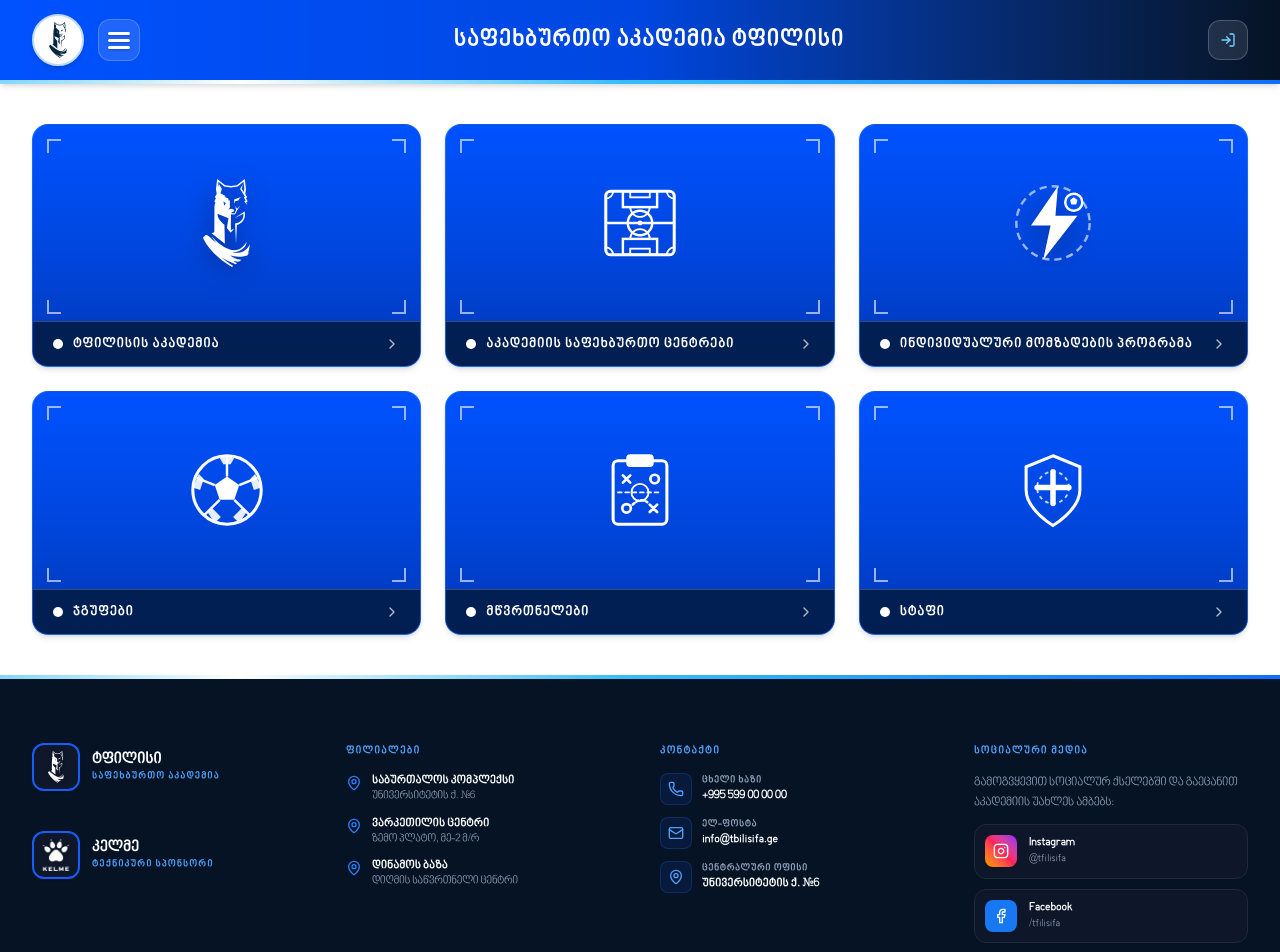
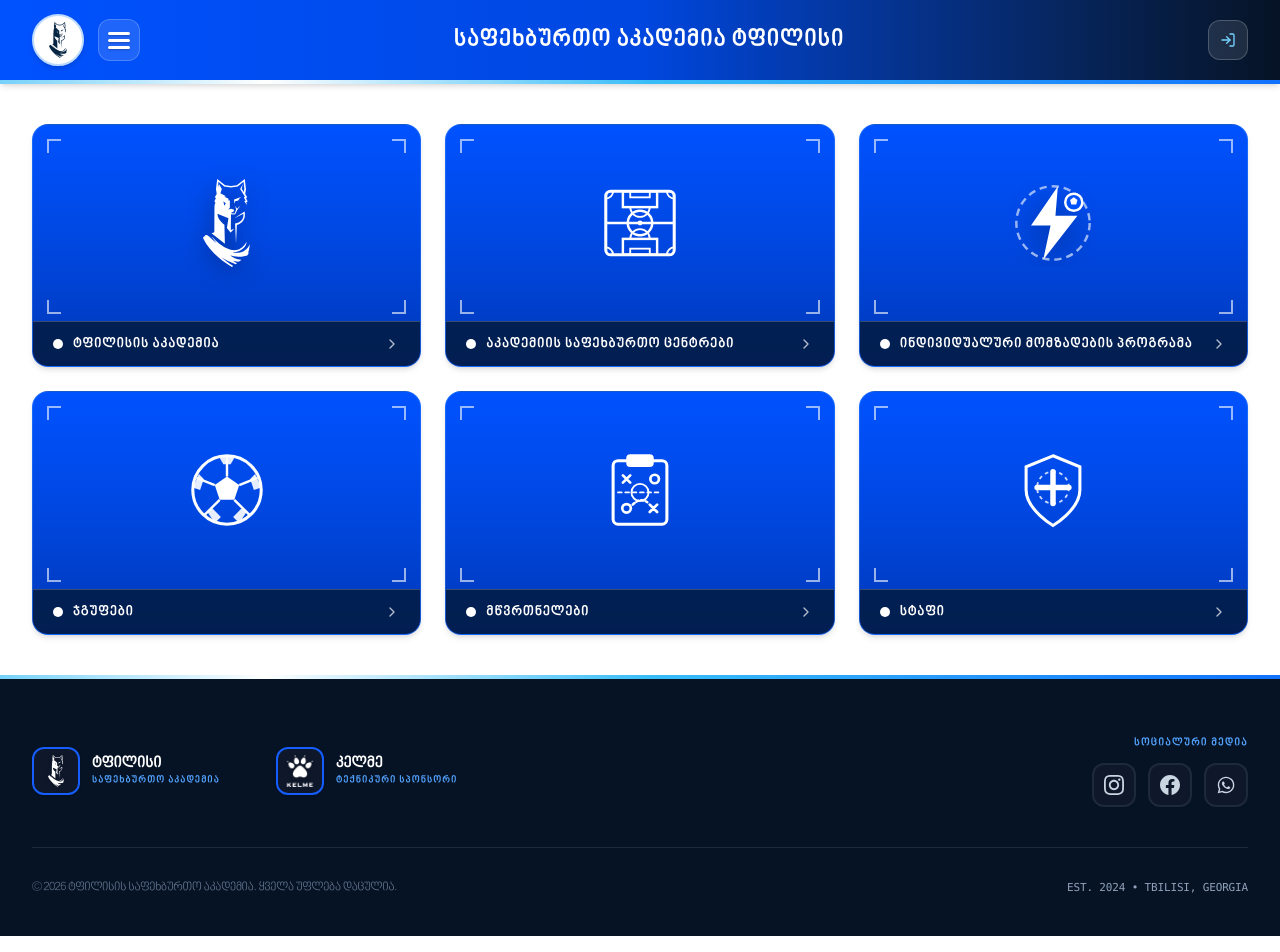
Before and after one commit to Boku7-glitch/tfilisi-football-academy, a Next.js app: page / in a window 1280 px wide. Shown: the top 952 px of the page. Built offline with nearby package versions, Linux system fonts and the light colour scheme.

Commit message:
feat: finalize footer with minimalist layout, remove branches & contacts, add WhatsApp, clean social icons

```diff
--- a/src/components/Footer.tsx
+++ b/src/components/Footer.tsx
@@ -1,11 +1,10 @@
 'use client';
 
 import React from 'react';
-import { Phone, Mail, MapPin } from 'lucide-react';
 import { useLanguage } from '../context/LanguageContext';
 
 export default function Footer() {
-  const { language, t } = useLanguage();
+  const { t } = useLanguage();
 
   return (
     <footer className="bg-[#061325] text-white relative">
@@ -13,11 +12,13 @@ export default function Footer() {
       {/* Blue & White Club Trim Bar */}
       <div className="club-trim-bar h-1 w-full relative z-10" />
 
-      <div className="max-w-7xl mx-auto px-4 sm:px-6 lg:px-8 pt-12 sm:pt-16 pb-8 sm:pb-12 relative z-10">
-        <div className="grid grid-cols-1 md:grid-cols-2 lg:grid-cols-4 gap-8 sm:gap-10 pb-8 sm:pb-10 border-b border-slate-800">
+      <div className="max-w-7xl mx-auto px-4 sm:px-6 lg:px-8 pt-10 sm:pt-14 pb-8 sm:pb-10 relative z-10">
+        <div className="flex flex-col lg:flex-row lg:items-center justify-between gap-8 pb-8 sm:pb-10 border-b border-slate-800">
 
-          {/* Col 1: Club Brand & Technical Partner (Kelme) */}
-          <div className="space-y-8 sm:space-y-10">
+          {/* Brand & Technical Partner */}
+          <div className="flex flex-col sm:flex-row sm:items-center gap-6 sm:gap-10 md:gap-14">
+
+            {/* Tfilisi Football Academy */}
             <div className="flex items-center gap-3">
               <div className="w-12 h-12 rounded-xl bg-slate-900 flex items-center justify-center p-1.5 border-2 border-blue-600 shadow-sm shrink-0">
                 <img
@@ -54,118 +55,58 @@ export default function Footer() {
                 </div>
               </div>
             </div>
+
           </div>
 
-          {/* Col 2: Branches (ფილიალები - moved into former navigation spot) */}
-          <div>
-            <h4 className="text-[11px] font-black uppercase tracking-widest text-blue-400 mb-3.5">
-              {t.footer.branchesTitle}
-            </h4>
-            <ul className="space-y-3 text-xs text-slate-300 font-medium">
-              <li className="flex items-start gap-2.5">
-                <MapPin className="w-4 h-4 text-blue-500 shrink-0 mt-0.5" />
-                <div>
-                  <div className="font-bold text-white text-xs">{t.navbar.saburtaloName}</div>
-                  <div className="text-[11px] text-slate-400">{t.navbar.saburtaloAddr}</div>
-                </div>
-              </li>
-              <li className="flex items-start gap-2.5">
-                <MapPin className="w-4 h-4 text-blue-500 shrink-0 mt-0.5" />
-                <div>
-                  <div className="font-bold text-white text-xs">{t.navbar.varketiliName}</div>
-                  <div className="text-[11px] text-slate-400">{t.navbar.varketiliAddr}</div>
-                </div>
-              </li>
-              <li className="flex items-start gap-2.5">
-                <MapPin className="w-4 h-4 text-blue-500 shrink-0 mt-0.5" />
-                <div>
-                  <div className="font-bold text-white text-xs">{t.navbar.dinamoName}</div>
-                  <div className="text-[11px] text-slate-400">{t.navbar.dinamoAddr}</div>
-                </div>
-              </li>
-            </ul>
-          </div>
+          {/* Social Media Links (Pure icon buttons, no text labels, with WhatsApp) */}
+          <div className="flex flex-col items-start lg:items-end gap-3">
+            <div className="text-[11px] font-black uppercase tracking-widest text-blue-400">
+              სოციალური მედია
+            </div>
+            <div className="flex items-center gap-3">
 
-          {/* Col 3: Contacts (კონტაქტი - moved into former branches spot) */}
-          <div>
-            <h4 className="text-[11px] font-black uppercase tracking-widest text-blue-400 mb-3.5">
-              {t.footer.contactTitle}
-            </h4>
-            <ul className="space-y-3 text-xs text-slate-300 font-medium">
-              <li className="flex items-center gap-2.5">
-                <div className="w-8 h-8 rounded-lg bg-blue-600/10 border border-blue-500/20 flex items-center justify-center shrink-0">
-                  <Phone className="w-4 h-4 text-blue-400" />
-                </div>
-                <div>
-                  <div className="text-[10px] text-slate-400 font-bold uppercase tracking-wider">ცხელი ხაზი</div>
-                  <a href="tel:+995599000000" className="font-bold text-white hover:text-blue-400 transition-colors">+995 599 00 00 00</a>
-                </div>
-              </li>
-              <li className="flex items-center gap-2.5">
-                <div className="w-8 h-8 rounded-lg bg-blue-600/10 border border-blue-500/20 flex items-center justify-center shrink-0">
-                  <Mail className="w-4 h-4 text-blue-400" />
-                </div>
-                <div>
-                  <div className="text-[10px] text-slate-400 font-bold uppercase tracking-wider">ელ-ფოსტა</div>
-                  <a href="mailto:info@tbilisifa.ge" className="font-bold text-white hover:text-blue-400 transition-colors">info@tbilisifa.ge</a>
-                </div>
-              </li>
-              <li className="flex items-center gap-2.5">
-                <div className="w-8 h-8 rounded-lg bg-blue-600/10 border border-blue-500/20 flex items-center justify-center shrink-0">
-                  <MapPin className="w-4 h-4 text-blue-400" />
-                </div>
-                <div>
-                  <div className="text-[10px] text-slate-400 font-bold uppercase tracking-wider">ცენტრალური ოფისი</div>
-                  <span className="font-bold text-white">უნივერსიტეტის ქ. #6</span>
-                </div>
-              </li>
-            </ul>
-          </div>
-
-          {/* Col 4: Social Media (სოციალური მედია - placed at the very end) */}
-          <div>
-            <h4 className="text-[11px] font-black uppercase tracking-widest text-blue-400 mb-3.5">
-              სოციალური მედია
-            </h4>
-            <p className="text-xs text-slate-400 leading-relaxed mb-3">
-              გამოგვყევით სოციალურ ქსელებში და გაეცანით აკადემიის უახლეს ამბებს:
-            </p>
-            <div className="space-y-2.5">
+              {/* Instagram */}
               <a
                 href="https://www.instagram.com"
                 target="_blank"
                 rel="noopener noreferrer"
-                className="flex items-center gap-3 p-2.5 rounded-xl bg-slate-900/90 hover:bg-slate-800 border border-slate-800 hover:border-pink-500/40 text-slate-300 hover:text-white transition-all group shadow-2xs"
+                className="w-11 h-11 rounded-xl bg-slate-900 hover:bg-pink-500/10 border-2 border-slate-800 hover:border-pink-500/60 flex items-center justify-center text-slate-300 hover:text-pink-400 transition-all shadow-xs hover:scale-105 active:scale-95 group"
+                title="Instagram"
+                aria-label="Instagram"
               >
-                <div className="w-8 h-8 rounded-lg bg-gradient-to-tr from-amber-500 via-rose-500 to-purple-600 text-white flex items-center justify-center shrink-0 shadow-xs group-hover:scale-105 transition-transform">
-                  <svg className="w-4 h-4" viewBox="0 0 24 24" fill="none" stroke="currentColor" strokeWidth="2" strokeLinecap="round" strokeLinejoin="round">
-                    <rect width="20" height="20" x="2" y="2" rx="5" ry="5" />
-                    <path d="M16 11.37A4 4 0 1 1 12.63 8 4 4 0 0 1 16 11.37z" />
-                    <line x1="17.5" x2="17.51" y1="6.5" y2="6.5" />
-                  </svg>
-                </div>
-                <div>
-                  <div className="text-xs font-black text-white group-hover:text-pink-400 transition-colors">Instagram</div>
-                  <div className="text-[11px] text-slate-400">@tfilisifa</div>
-                </div>
+                <svg className="w-5 h-5 fill-current transition-transform" viewBox="0 0 24 24">
+                  <path d="M12 2.163c3.204 0 3.584.012 4.85.07 3.252.148 4.771 1.691 4.919 4.919.058 1.265.069 1.645.069 4.849 0 3.205-.012 3.584-.069 4.849-.149 3.225-1.664 4.771-4.919 4.919-1.266.058-1.644.07-4.85.07-3.204 0-3.584-.012-4.849-.07-3.26-.149-4.771-1.699-4.919-4.92-.058-1.265-.07-1.644-.07-4.849 0-3.204.013-3.583.07-4.849.149-3.227 1.664-4.771 4.919-4.919 1.266-.057 1.645-.069 4.849-.069zm0-2.163c-3.259 0-3.667.014-4.947.072-4.358.2-6.78 2.618-6.98 6.98-.059 1.281-.073 1.689-.073 4.948 0 3.259.014 3.668.072 4.948.2 4.358 2.618 6.78 6.98 6.98 1.281.058 1.689.072 4.948.072 3.259 0 3.668-.014 4.948-.072 4.354-.2 6.782-2.618 6.979-6.98.059-1.28.073-1.689.073-4.948 0-3.259-.014-3.667-.072-4.947-.196-4.354-2.617-6.78-6.979-6.98-1.281-.059-1.69-.073-4.949-.073zm0 5.838c-3.403 0-6.162 2.759-6.162 6.162s2.759 6.163 6.162 6.163 6.162-2.759 6.162-6.163c0-3.403-2.759-6.162-6.162-6.162zm0 10.162c-2.209 0-4-1.79-4-4 0-2.209 1.791-4 4-4s4 1.791 4 4c0 2.21-1.791 4-4 4zm6.406-11.845c-.796 0-1.441.645-1.441 1.44s.645 1.44 1.441 1.44c.795 0 1.439-.645 1.439-1.44s-.644-1.44-1.439-1.44z"/>
+                </svg>
               </a>
 
+              {/* Facebook */}
               <a
                 href="https://www.facebook.com"
                 target="_blank"
                 rel="noopener noreferrer"
-                className="flex items-center gap-3 p-2.5 rounded-xl bg-slate-900/90 hover:bg-slate-800 border border-slate-800 hover:border-blue-500/40 text-slate-300 hover:text-white transition-all group shadow-2xs"
+                className="w-11 h-11 rounded-xl bg-slate-900 hover:bg-blue-600/10 border-2 border-slate-800 hover:border-blue-500/60 flex items-center justify-center text-slate-300 hover:text-blue-400 transition-all shadow-xs hover:scale-105 active:scale-95 group"
+                title="Facebook"
+                aria-label="Facebook"
               >
-                <div className="w-8 h-8 rounded-lg bg-[#1877F2] text-white flex items-center justify-center shrink-0 shadow-xs group-hover:scale-105 transition-transform">
-                  <svg className="w-4 h-4" viewBox="0 0 24 24" fill="none" stroke="currentColor" strokeWidth="2" strokeLinecap="round" strokeLinejoin="round">
-                    <path d="M18 2h-3a5 5 0 0 0-5 5v3H7v4h3v8h4v-8h3l1-4h-4V7a1 1 0 0 1 1-1h3z" />
-                  </svg>
-                </div>
-                <div>
-                  <div className="text-xs font-black text-white group-hover:text-blue-400 transition-colors">Facebook</div>
-                  <div className="text-[11px] text-slate-400">/tfilisifa</div>
-                </div>
+                <svg className="w-5 h-5 fill-current transition-transform" viewBox="0 0 24 24">
+                  <path d="M24 12.073c0-6.627-5.373-12-12-12s-12 5.373-12 12c0 5.99 4.388 10.954 10.125 11.854v-8.385H7.078v-3.47h3.047V9.43c0-3.007 1.792-4.669 4.533-4.669 1.312 0 2.686.235 2.686.235v2.953H15.83c-1.491 0-1.956.925-1.956 1.874v2.25h3.328l-.532 3.47h-2.796v8.385C19.612 23.027 24 18.062 24 12.073z"/>
+                </svg>
               </a>
+
+              {/* WhatsApp */}
+              <a
+                href="https://wa.me/995599000000"
+                target="_blank"
+                rel="noopener noreferrer"
+                className="w-11 h-11 rounded-xl bg-slate-900 hover:bg-emerald-500/10 border-2 border-slate-800 hover:border-emerald-500/60 flex items-center justify-center text-slate-300 hover:text-emerald-400 transition-all shadow-xs hover:scale-105 active:scale-95 group"
+                title="WhatsApp"
+                aria-label="WhatsApp"
+              >
+                <svg className="w-5 h-5 fill-current transition-transform" viewBox="0 0 24 24">
+                  <path d="M12.04 2C6.58 2 2.13 6.45 2.13 11.91C2.13 13.66 2.59 15.36 3.45 16.86L2.05 22L7.3 20.62C8.75 21.41 10.38 21.83 12.04 21.83C17.5 21.83 21.95 17.38 21.95 11.92C21.95 9.27 20.92 6.78 19.05 4.91C17.18 3.03 14.69 2 12.04 2ZM12.05 20.15C10.56 20.15 9.11 19.76 7.85 19L7.55 18.83L4.43 19.65L5.26 16.61L5.07 16.3C4.24 14.98 3.81 13.47 3.81 11.91C3.81 7.37 7.5 3.67 12.05 3.67C14.25 3.67 16.31 4.53 17.87 6.09C19.42 7.65 20.28 9.72 20.28 11.92C20.28 16.46 16.58 20.15 12.05 20.15ZM16.57 14.33C16.32 14.21 15.1 13.61 14.88 13.52C14.65 13.44 14.49 13.4 14.32 13.65C14.16 13.9 13.69 14.45 13.55 14.61C13.41 14.78 13.26 14.8 13.02 14.68C12.77 14.55 11.98 14.3 11.04 13.46C10.31 12.81 9.81 12 9.67 11.75C9.52 11.51 9.65 11.37 9.78 11.25C9.89 11.14 10.02 10.96 10.15 10.82C10.27 10.67 10.31 10.57 10.39 10.4C10.47 10.24 10.43 10.1 10.37 9.98C10.31 9.85 9.82 8.65 9.61 8.16C9.41 7.68 9.21 7.74 9.06 7.73C8.92 7.73 8.76 7.72 8.59 7.72C8.43 7.72 8.16 7.78 7.94 8.02C7.71 8.27 7.08 8.86 7.08 10.06C7.08 11.27 7.96 12.43 8.08 12.6C8.21 12.76 9.81 15.24 12.28 16.3C12.87 16.55 13.32 16.7 13.68 16.82C14.27 17.01 14.81 16.98 15.24 16.92C15.71 16.85 16.69 16.33 16.9 15.74C17.1 15.15 17.1 14.65 17.04 14.55C16.98 14.44 16.82 14.45 16.57 14.33Z"/>
+                </svg>
+              </a>
+
             </div>
           </div>
 
```
